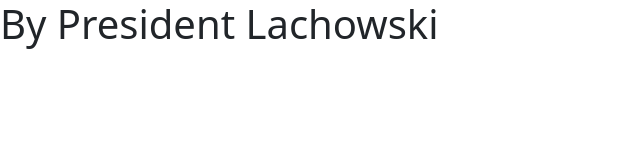
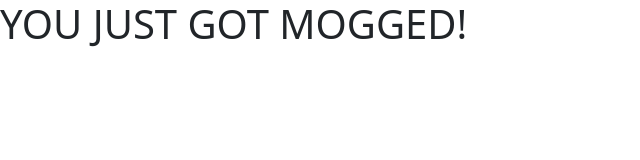
Before and after one commit to branz012/Abrar.github.io, a plain HTML site: page index.html in a window 1280 px wide. Shown: the whole page, without its empty margins (0-640 px from the left). Drawn offline with nearby package versions, Linux system fonts and the light colour scheme.

Commit message:
Update index.html

```diff
--- a/index.html
+++ b/index.html
@@ -8,10 +8,10 @@
     <!-- Bootstrap CSS -->
     <link href="https://cdn.jsdelivr.net/npm/bootstrap@5.0.2/dist/css/bootstrap.min.css" rel="stylesheet" integrity="sha384-EVSTQN3/azprG1Anm3QDgpJLIm9Nao0Yz1ztcQTwFspd3yD65VohhpuuCOmLASjC" crossorigin="anonymous">
 
-    <title>YOU JUST GOT MOGGED</title>
+    <title>Muhamad Fajar TKJ 1</title>
   </head>
   <body>
-    <h1>By President Lachowski</h1>
+    <h1>YOU JUST GOT MOGGED!</h1>
 
     <!-- Optional JavaScript; choose one of the two! -->
 
```
